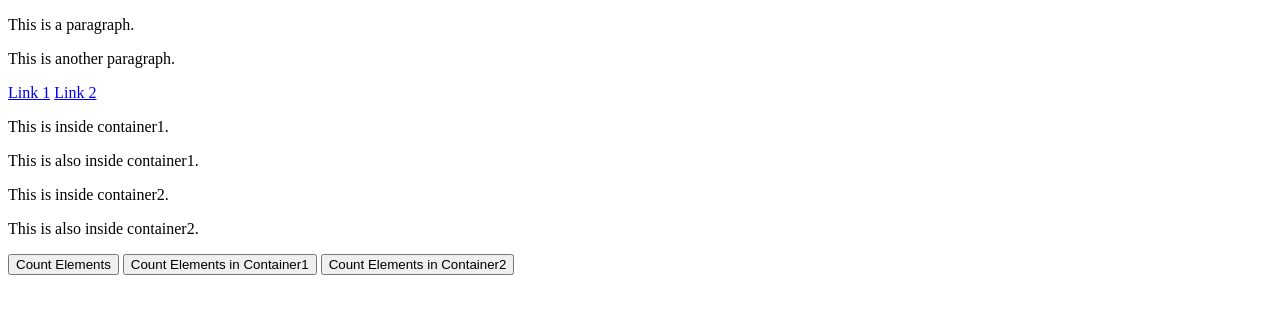
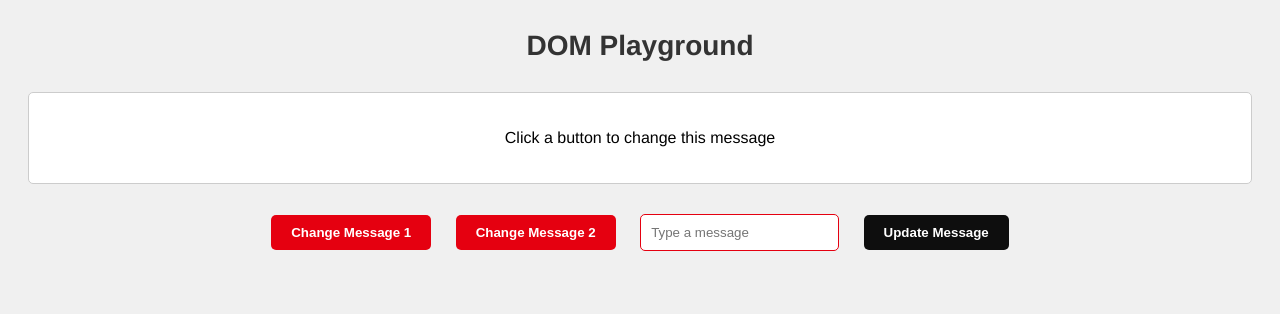
Before and after one commit to KristopherShi0222/JavaScript-Learning, a plain HTML site: page index.html in a window 1280 px wide. Drawn offline with Linux system fonts and the light colour scheme.

Commit message:
Add files via upload

```diff
--- a/index.html
+++ b/index.html
@@ -1,42 +1,23 @@
 <!DOCTYPE html>
-<html lang="en" >
+<html lang="en">
 <head>
-  <meta charset="UTF-8">
-  <title>CodePen - Week 7 Coding Exercise</title>
-
-
+    <meta charset="UTF-8">
+    <meta name="viewport" content="width=device-width, initial-scale=1.0">
+    <link rel="stylesheet" href="style.css">
+    <title>DOM Playground</title>
 </head>
 <body>
-<!-- partial:index.partial.html -->
-<!DOCTYPE html>
-<html>
-<head>
-    <title>HTML Elements Exercise</title>
-</head>
-<body>
-    <p>This is a paragraph.</p>
-    <p>This is another paragraph.</p>
-    <a href="#">Link 1</a>
-    <a href="#">Link 2</a>
-    <div id="container1">
-        <p>This is inside container1.</p>
-        <p>This is also inside container1.</p>
+    <h1>DOM Playground</h1>
+
+    <div id="messageContainer">
+        <p id="message">Click a button to change this message</p>
     </div>
-    <div id="container2">
-        <p>This is inside container2.</p>
-        <p>This is also inside container2.</p>
-    </div>
-    <button id="countBtn">Count Elements</button>
-    <button id="countContainer1Btn">Count Elements in Container1</button>
-    <button id="countContainer2Btn">Count Elements in Container2</button>
-    <div id="result1"></div>
-    <div id="result2"></div>
-    <div id="result3"></div>
+
+    <button id="btn1">Change Message 1</button>
+    <button id="btn2">Change Message 2</button>
+    <input type="text" id="messageInput" placeholder="Type a message">
+    <button id="updateMessage">Update Message</button>
+
     <script src="script.js"></script>
 </body>
 </html>
-<!-- partial -->
-  <script  src="./script.js"></script>
-
-</body>
-</html>
--- a/script.js
+++ b/script.js
@@ -1,18 +1,24 @@
-document.getElementById('countBtn').addEventListener('click', countHTMLElements);
-document.getElementById('countContainer1Btn').addEventListener('click', () => countElementsInContainer('container1'));
-document.getElementById('countContainer2Btn').addEventListener('click', () => countElementsInContainer('container2'));
+document.addEventListener('DOMContentLoaded', function () {
+    const messageElement = document.getElementById('message');
+    const btn1 = document.getElementById('btn1');
+    const btn2 = document.getElementById('btn2');
+    const messageInput = document.getElementById('messageInput');
+    const updateMessageBtn = document.getElementById('updateMessage');
 
-function countHTMLElements() {
-    const elements = document.querySelectorAll('*');
-    document.getElementById('result1').innerHTML = `There are ${elements.length} HTML elements on this page.`;
-}
+    function changeMessage(text) {
+        messageElement.textContent = text;
+    }
 
-function countElementsInContainer(containerId) {
-    const container = document.getElementById(containerId);
-    if (container) {
-        const elements = container.getElementsByTagName('*');
-        document.getElementById('result2').innerHTML = `There are ${elements.length} elements in ${containerId}.`;
-    } else {
-        document.getElementById('result2').innerHTML = `Container not found.`;
-    }
-}
+    btn1.addEventListener('click', function () {
+        changeMessage("I can't wake up without drinking coffee");
+    });
+
+    btn2.addEventListener('click', function () {
+        changeMessage("Sometimes I tried to go out without drinking coffee, but I failed");
+    });
+
+    updateMessageBtn.addEventListener('click', function () {
+        const newMessage = messageInput.value;
+        changeMessage(newMessage);
+    });
+});
--- /dev/null
+++ b/style.css
@@ -0,0 +1,45 @@
+body {
+    font-family: "Helvetica", Arial, sans-serif;
+    text-align: center;
+    background-color: #f0f0f0;
+}
+
+h1 {
+    color: #333;
+    font-size: 28px;
+    margin: 30px 0;
+}
+
+#messageContainer {
+    background-color: #fff;
+    border: 1px solid #ccc;
+    padding: 20px;
+    margin: 20px;
+    display: flex;
+    justify-content: center;
+    align-items: center;
+    border-radius: 5px;
+}
+
+button {
+    padding: 10px 20px;
+    margin: 10px;
+    background-color: #E50010; /* Red Bauhaus color */
+    color: #fff;
+    border: none;
+    cursor: pointer;
+    border-radius: 5px;
+    font-weight: bold;
+}
+
+input {
+    padding: 10px;
+    margin: 10px;
+    border: 1px solid #E50010; /* Red Bauhaus color */
+    border-radius: 5px;
+}
+
+/* Override button style for the updateMessage button */
+#updateMessage {
+    background-color: #0E0E0E; /* Black Bauhaus color */
+}
```
